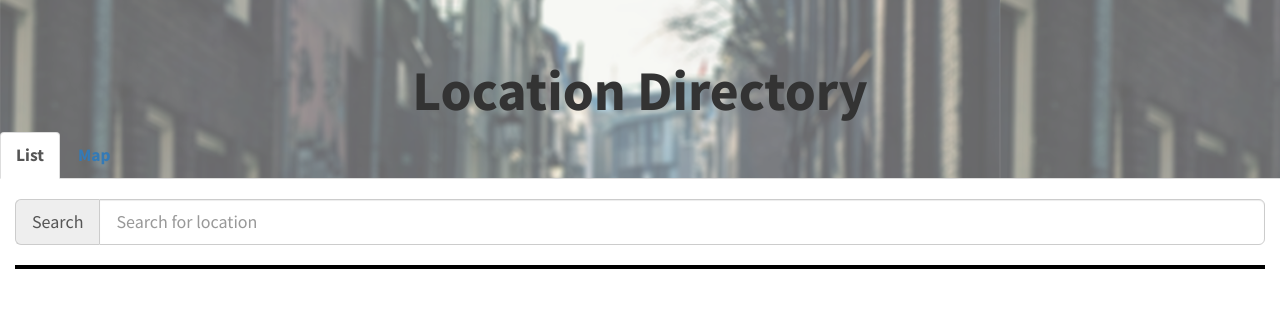
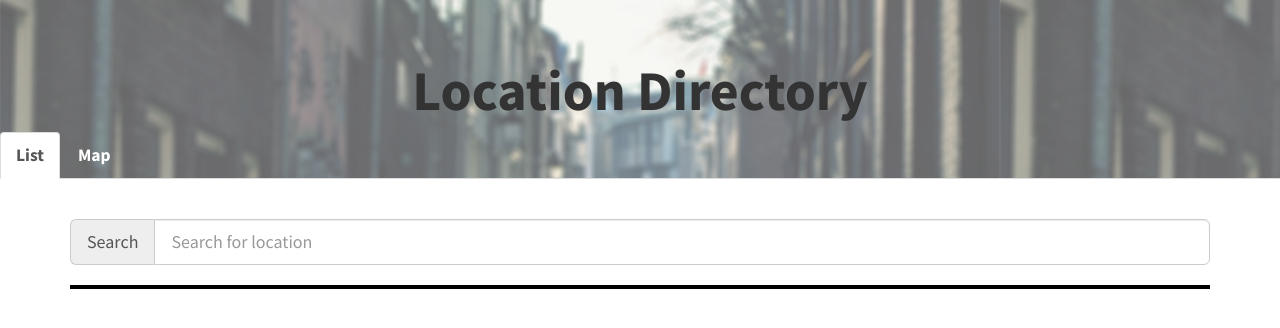
Before and after one commit to sarahcstringer/hackbright-project, a Flask app: template templates/view_locations.html in a window 1280 px wide. Shown: the part 52-380 px from the top of the page. Run offline with Flask 2, Linux system fonts and the light colour scheme; the template is opened without the code that fills it, so the values that code supplies are empty; some libraries are stand-ins or nearby versions.

Commit message:
additional readme

```diff
--- a/templates/add_location.html
+++ b/templates/add_location.html
@@ -14,7 +14,7 @@
 <div class='container-fluid'>
 <div class='row page-head'>
 <br>
-  <h1 style='font-size:500%'><b>Add Location</b></h1>
+  <h1 style='font-size:400%'><b>Add Location</b></h1>
   <br>
   <br>
 </div>
--- a/templates/view_locations.html
+++ b/templates/view_locations.html
@@ -7,7 +7,9 @@
     margin-top:-20px;
     font-family: 'Source Sans Pro', sans-serif;
   }
-
+  .page-head a {
+    color: white;
+  }
 
 </style>
 
@@ -22,15 +24,15 @@
 </ul>
 </div>
 <br>
+</div>
+<div class='container'>
+<!-- <input type='text' id='searchLocations' placeholder="Search for location"> -->
 <!-- Search bar for location directory -->
+<br>
 <div class="input-group input-group-lg" id='searchLocationDiv'>
   <span class="input-group-addon" id="sizing-addon1">Search</span>
   <input type="text" id="searchLocations" placeholder="Search for location" class="form-control" aria-describedby="sizing-addon1">
-</div>
-<br>
-</div>
-<div class='container-fluid'>
-<!-- <input type='text' id='searchLocations' placeholder="Search for location"> -->
+</div><br>
 <div style="font-size:115%" id='locationDirectory'></div>
 <div style="font-size:115%" id='searchResults'></div>
 <div id="map"></div>
--- a/templates/view_profile.html
+++ b/templates/view_profile.html
@@ -8,6 +8,9 @@
     margin-top:-20px;
     font-family: 'Source Sans Pro', sans-serif;
     text-align: center;
+  }
+  .page-head a {
+    color:white;
   }
   </style>
 <div class="container-fluid">
```
Also changed, not shown: README.md.
